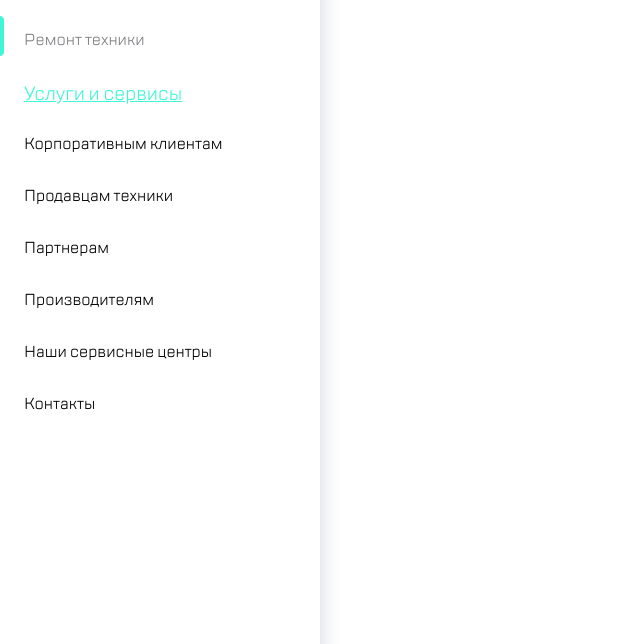
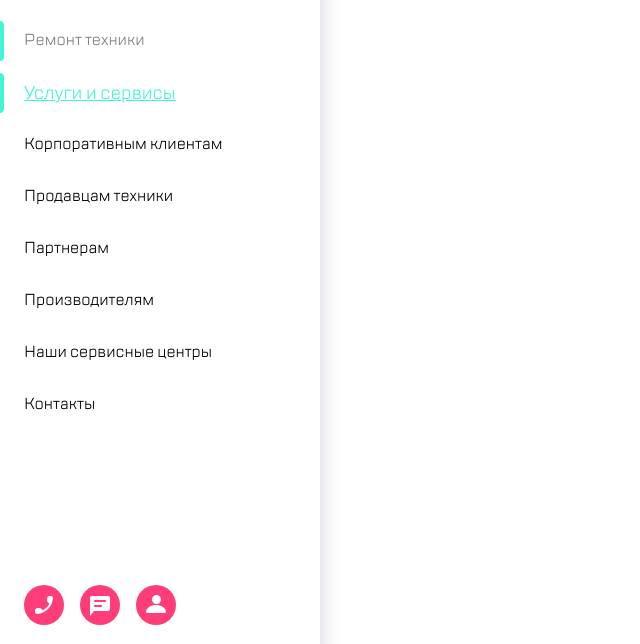
Before and after one commit to CantDefeatAirmanx/unit_1.3, a plain HTML site: page unit1.4/index.html in a window 1280 px wide. In both pictures the pointer is over the item "Услуги и сервисы". Shown: the part 93-737 px from the top of the page, without its empty margins (0-640 px from the left). Drawn offline with Linux system fonts and the light colour scheme.

Commit message:
burger menu minor changes

```diff
--- a/unit1.4/styles.css
+++ b/unit1.4/styles.css
@@ -23,7 +23,7 @@
 }
 
 @media (min-width: 768px) {
-   .burger-menu {height: 1024px;}
+   .burger-menu {height: 900px}
 }
 
 .link {
@@ -133,13 +133,21 @@
    position: absolute;
    left: 0;
    height: 32px;
-   top: -5px;
+   top: 0;
 }
 
 .burger-menu__nav-link:hover:not(.burger-menu__nav-link--active) {
    color: #41f6d7;
-   font-size: 1.2rem;
+   font-size: 1.15rem;
    text-decoration: underline;
+}
+
+.burger-menu__nav-link:hover:not(.burger-menu__nav-link--active)::before {
+   content: url(../images/icons/highlight.svg);
+   position: absolute;
+   left: 0;
+   height: 32px;
+   top: 0;
 }
 
 
```
